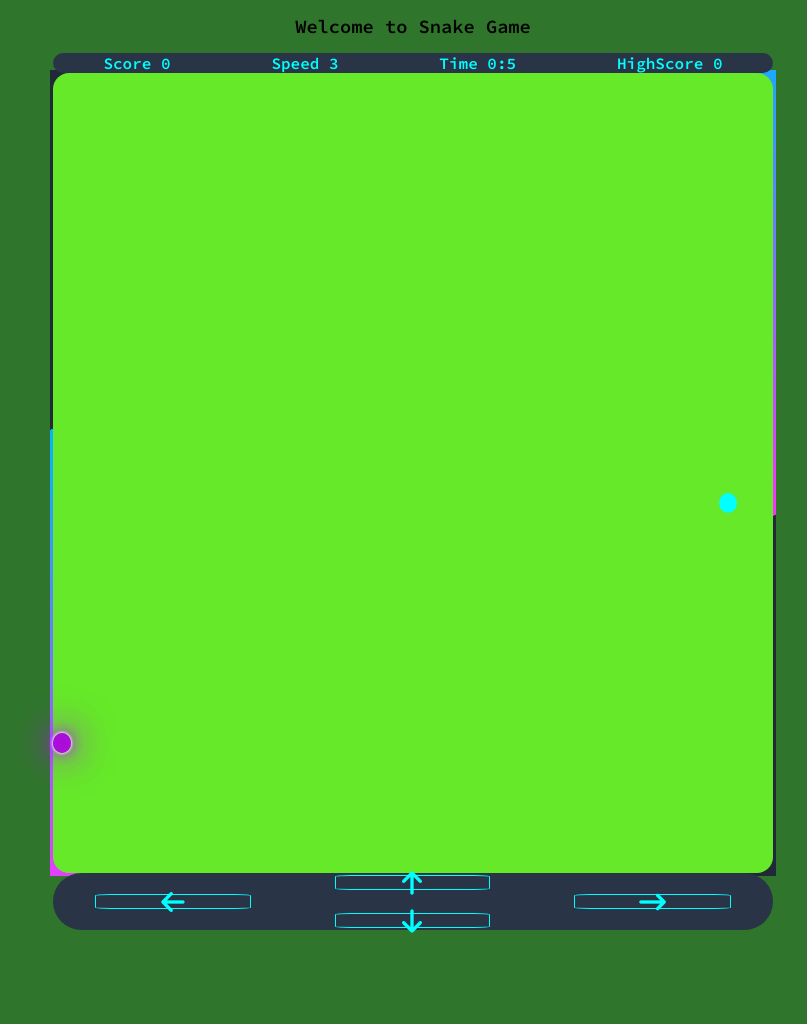
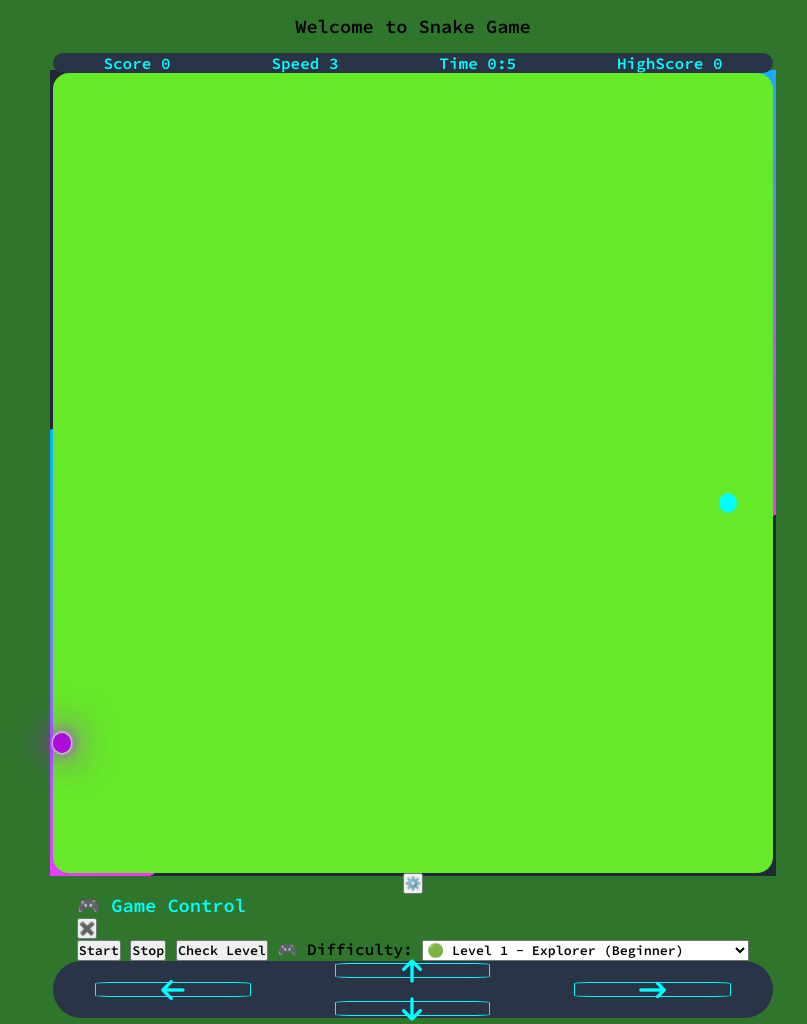
Before and after one commit to LaviMishraa/Snake_Game, a plain HTML site: page index.html in a window 1280 px wide. Shown: the whole page, without its empty margins (227-1034 px from the left). Before the commit the page ends 936 px from the top, so only its background shows below. Drawn offline with Linux system fonts and the light colour scheme.

Commit message:
index.html

```diff
--- a/index.html
+++ b/index.html
@@ -5,6 +5,7 @@
     <meta http-equiv="X-UA-Compatible" content="IE=edge" />
     <meta name="viewport" content="width=device-width, initial-scale=1.0" />
     <title>Snake Game</title>
+    <link rel="icon" type="image/png" href="https://cdn-icons-png.flaticon.com/512/3468/3468086.png">
 
     <!-- Add Font Awsome by this only -->
     <script
@@ -29,6 +30,28 @@
       <div id="roller"></div>
       <div id="board"></div>
     </div>
+
+    <!-- Floating Control Toggle -->
+<button id="control-toggle" onclick="toggleControlPanel()">⚙️</button>
+
+<!-- Sliding Control Panel -->
+<div id="control-panel" class="control-hidden">
+  <div class="control-header">
+    <h3><span style="color: cyan;">🎮 Game Control</span></h3>
+    <button onclick="toggleControlPanel()">✖️</button>
+  </div>
+  <button id="startGame">Start</button>
+  <button id="stopGame">Stop</button>
+  <button id="levelCheck">Check Level</button>
+  <label for="levelSelect" id="levelLabel">
+  🎮 Difficulty:
+</label>
+<select id="levelSelect">
+  <option value="1">🟢 Level 1 - Explorer (Beginner)</option>
+  <option value="2">🟡 Level 2 - Challenger (Intermediate)</option>
+  <option value="3">🔴 Level 3 - Elite (Hardcore)</option>
+</select>
+</div>
     <div id="footer">
       <button id="left"><i class="fa-solid fa-arrow-left"></i></button>
       <button id="up"><i class="fa-solid fa-arrow-up"></i></button>
```
